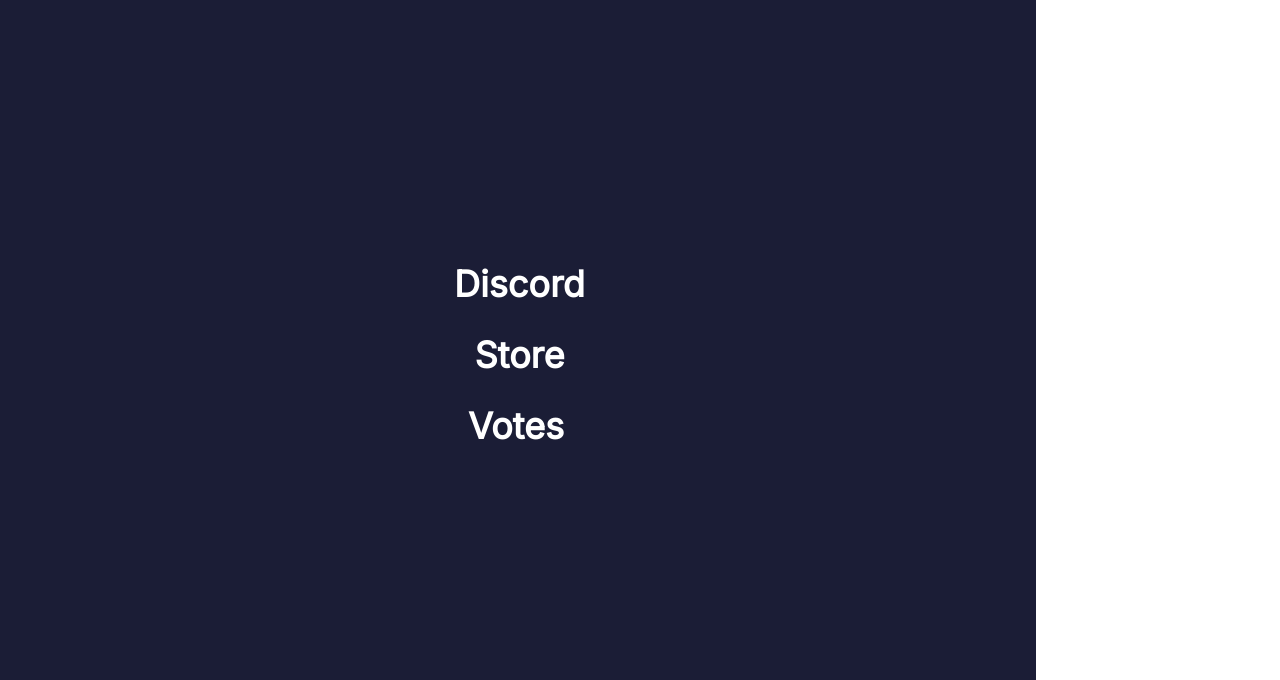
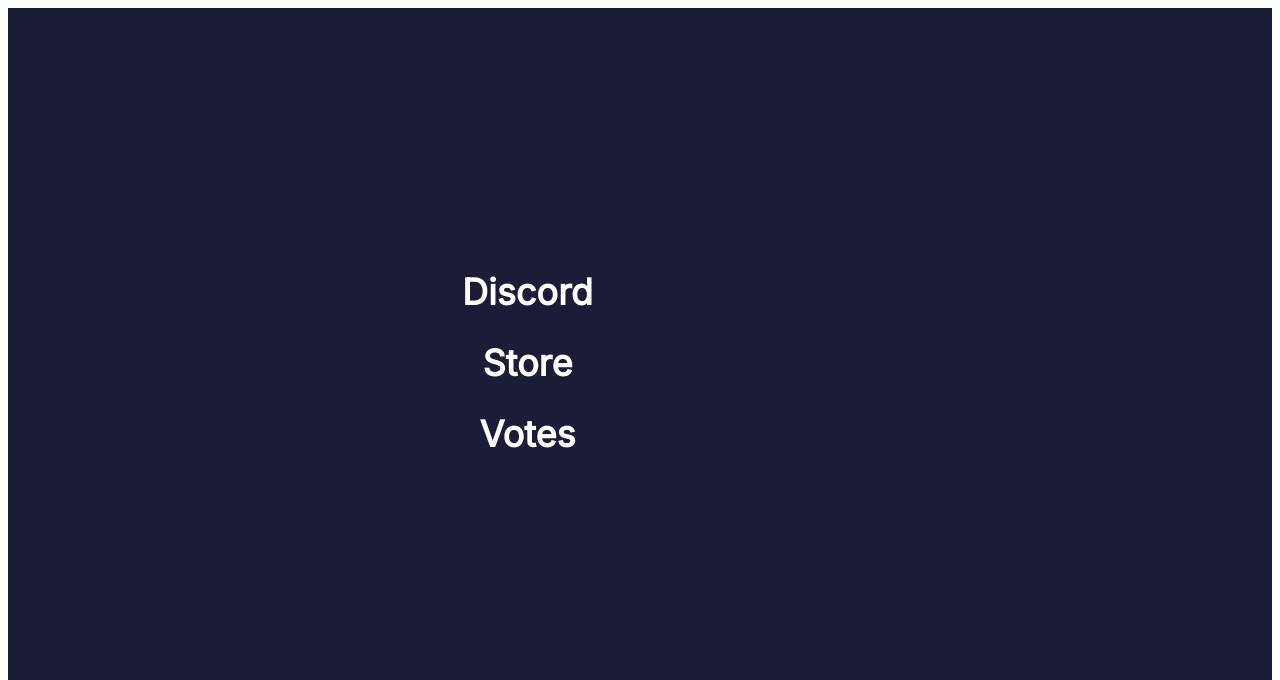
Before and after one commit to Axure0/World-Zero, a plain HTML site: page index.html in a window 1280 px wide. Shown: the top 680 px of the page. Drawn offline with Linux system fonts and the light colour scheme.

Commit message:
Update style.css

```diff
--- a/style.css
+++ b/style.css
@@ -4,23 +4,10 @@
 body {
   font-size: 14px;
 }
-
-html,
-body {
-  width: 1036px;
-  height: 683px;
-  margin: 0;
-  padding: 0;
-}
-
-.v2_10 {
+.v13_11 {
   width: 100%;
   height: 683px;
-  background: url("../images/v2_10.png");
-  background-repeat: no-repeat;
-  background-position: center center;
-  background-size: cover;
-  margin: 10px;
+  background: rgba(255,255,255,1);
   opacity: 1;
   position: relative;
   top: 0px;
@@ -75,8 +62,7 @@
   text-align: center;
 }
 .v2_4 {
-  wabsolute;
-  top: 13px;idth: 103px;
+  width: 103px;
   color: rgba(255,255,255,1);
   position: absolute;
   top: 404px;
@@ -95,7 +81,8 @@
   background-position: center center;
   background-size: cover;
   opacity: 1;
-  position:
+  position: absolute;
+  top: 13px;
   left: 23px;
   overflow: hidden;
 }
```
